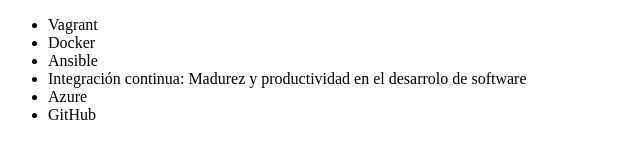
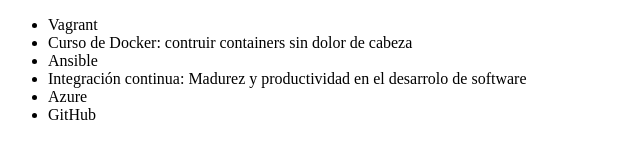
Before and after one commit to GEOLOGISTVEGA/Alura-git, a plain HTML site: page index.html in a window 1280 px wide. Shown: the whole page, without its empty margins (0-640 px from the left). Drawn offline with Linux system fonts and the light colour scheme.

Commit message:
actualizando el nombre del curso de DOCKER

```diff
--- a/index.html
+++ b/index.html
@@ -7,7 +7,7 @@
 <body>
      <ul>
          <li> Vagrant </li>
-         <li> Docker </li>
+         <li> Curso de Docker: contruir containers sin dolor de cabeza </li>
          <li> Ansible </li>
          <li> Integración continua: Madurez y productividad en el desarrolo de software</li>
          <li> Azure</li>
```
